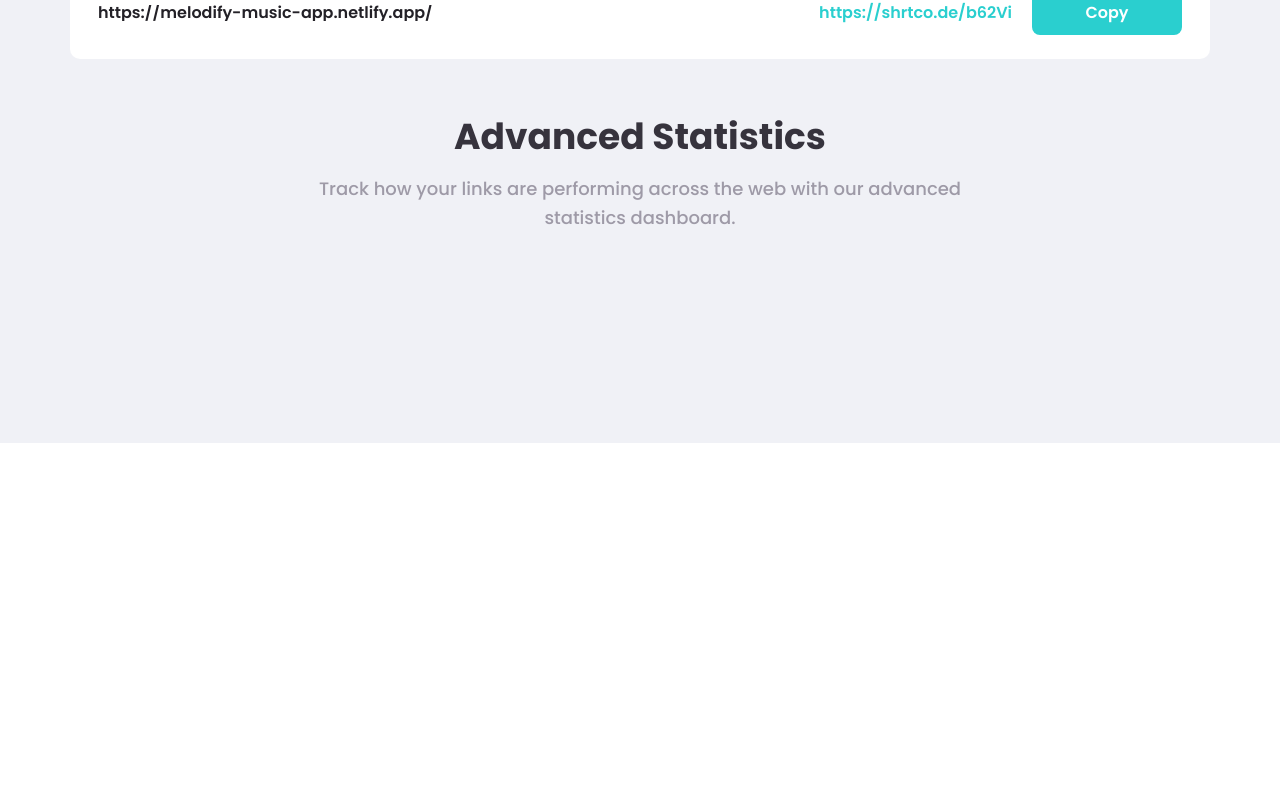
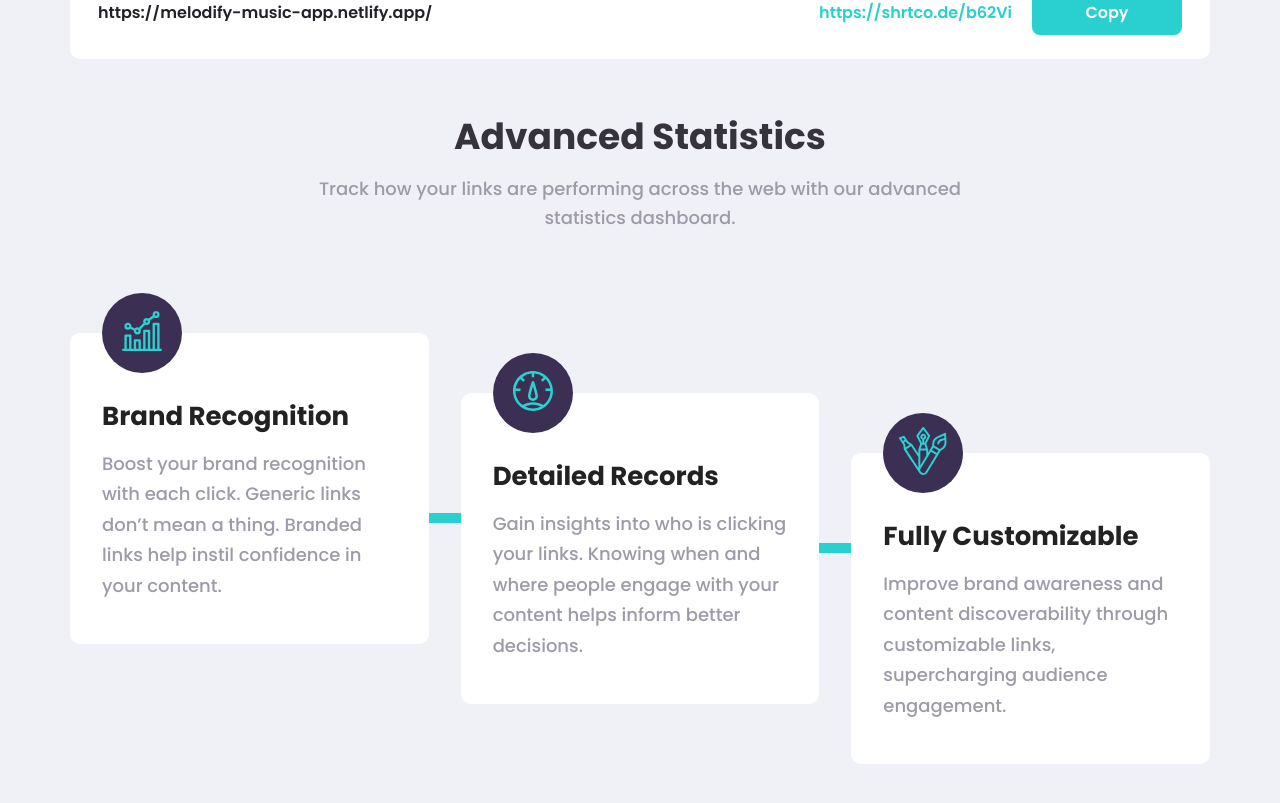
Before and after one commit to YachuJoshi/URL-Shortening-App, a Next.js app: page / in a window 1280 px wide. Shown: the part 809-1612 px from the top of the page. Before the commit the page ends 1252 px from the top, so only its background shows below. Built offline with nearby package versions, Linux system fonts and the light colour scheme.

Commit message:
Features Section completed :boom:

```diff
--- /dev/null
+++ b/src/Content.js
@@ -0,0 +1,20 @@
+export const FEATURES_LIST = [
+  {
+    icon: "/images/icon-brand-recognition.svg",
+    title: "Brand Recognition",
+    description: `Boost your brand recognition with each click. Generic links don’t
+    mean a thing. Branded links help instil confidence in your content.`,
+  },
+  {
+    icon: "/images/icon-detailed-records.svg",
+    title: "Detailed Records",
+    description: `Gain insights into who is clicking your links. Knowing when and where
+    people engage with your content helps inform better decisions.`,
+  },
+  {
+    icon: "/images/icon-fully-customizable.svg",
+    title: "Fully Customizable",
+    description: `Improve brand awareness and content discoverability through customizable
+    links, supercharging audience engagement.`,
+  },
+];
--- /dev/null
+++ b/src/components/Features.jsx
@@ -0,0 +1,18 @@
+import styles from "./Features.module.scss";
+
+import { FeaturesBox } from "./FeaturesBox";
+import { FEATURES_LIST } from "../Content";
+
+export const Features = () => {
+  return (
+    <div className={styles.Features}>
+      <ul className={styles.FeaturesList}>
+        {FEATURES_LIST.map((feature, index) => (
+          <li key={index} className={styles.FeaturesItem}>
+            <FeaturesBox feature={feature} />
+          </li>
+        ))}
+      </ul>
+    </div>
+  );
+};
--- /dev/null
+++ b/src/components/Features.module.scss
@@ -0,0 +1,65 @@
+@import '../styles/main.scss';
+
+.Features {
+  padding: 0 16px;
+
+  @include media-breakpoint-up(xl) {
+    padding: 0;
+    margin-top: 100px;
+  }
+}
+
+.FeaturesList {
+  display: flex;
+  flex-flow: column;
+
+  @include media-breakpoint-up(xl) {
+    display: grid;
+    grid-template-columns: repeat(3, 1fr);
+    column-gap: 32px;
+  }
+}
+
+.FeaturesItem {
+  &:not(:last-child) {
+    margin-bottom: 80px;
+
+    @include media-breakpoint-up(xl) {
+      position: relative;
+    }
+
+    &::after {
+      content: "";
+      display: block;
+      height: 80px;
+      width: 10px;
+      background-color: $cyan;
+      position: absolute;
+      left: 50%;
+      transform: translateX(-50%);
+
+      @include media-breakpoint-up(xl) {
+        display: block;
+        left: auto;
+        top: 50%;
+        right: -60px;
+        transform: translate(0, -50%);
+        height: 10px;
+        width: 60px;
+        z-index: -1;
+      }
+    }
+  }
+
+  &:nth-child(2) {
+    @include media-breakpoint-up(xl) {
+      margin-top: 60px;
+    }
+  }
+
+  &:nth-child(3) {
+    @include media-breakpoint-up(xl) {
+      margin-top: 120px;
+    }
+  }
+}
--- /dev/null
+++ b/src/components/FeaturesBox.jsx
@@ -0,0 +1,16 @@
+import styles from "./FeaturesBox.module.scss";
+
+export const FeaturesBox = ({ feature, index }) => {
+  const { icon, title, description } = feature;
+  return (
+    <div className={styles.FeaturesBox}>
+      <figure className={styles.Figure}>
+        <img src={icon} alt={title} className={styles.Logo} />
+      </figure>
+      <div className={styles.Details}>
+        <h2 className={styles.Title}>{title}</h2>
+        <p className={styles.Description}>{description}</p>
+      </div>
+    </div>
+  );
+};
--- /dev/null
+++ b/src/components/FeaturesBox.module.scss
@@ -0,0 +1,58 @@
+@import '../styles/main.scss';
+
+.FeaturesBox {
+  background-color: $white;
+  display: flex;
+  flex-flow: column;
+  align-items: center;
+  padding: 0 32px 42px;
+  border-radius: 10px;
+
+  @include media-breakpoint-up(xl) {
+    align-items: flex-start;
+  }
+}
+
+.Figure {
+  background-color: $dark-violet;
+  height: 40px;
+  width: 40px;
+  padding: 20px;
+  border-radius: 50%;
+  display: flex;
+  justify-content: center;
+  align-items: center;
+  transform: translateY(-40px);
+
+  .Logo {
+    transform: translateY(-2px);
+  }
+}
+
+.Details {
+  margin-top: -4px;
+  display: flex;
+  flex-flow: column;
+  justify-content: center;
+  align-items: center;
+  text-align: center;
+
+  @include media-breakpoint-up(xl) {
+    align-items: flex-start;
+    text-align: left;
+    margin-top: -10px;
+  }
+
+  .Title {
+    font-size: 26px;
+    font-weight: 700;
+    margin-bottom: 20px;
+  }
+
+  .Description {
+    color: $grayish-violet;
+    font-weight: 500;
+    line-height: 1.7;
+    font-size: 18px;
+  }
+}
--- a/src/components/index.js
+++ b/src/components/index.js
@@ -3,3 +3,4 @@ export { Hero } from "./Hero";
 export { ShortenURLForm } from "./ShortenURLForm";
 export { ShortURLOutput } from "./ShortURLOutput";
 export { Statistics } from "./Statistics";
+export { Features } from "./Features";
--- a/src/pages/HomePage.jsx
+++ b/src/pages/HomePage.jsx
@@ -6,6 +6,7 @@ import {
   ShortenURLForm,
   ShortURLOutput,
   Statistics,
+  Features,
 } from "../components";
 import { Container, Section } from "../ui-kits";
 
@@ -20,6 +21,7 @@ export const HomePage = () => {
       <Section sectionClassName={styles.GrayBackgroundContainer}>
         <ShortURLOutput />
         <Statistics />
+        <Features />
       </Section>
     </>
   );
--- a/src/pages/HomePage.module.scss
+++ b/src/pages/HomePage.module.scss
@@ -5,7 +5,7 @@
   z-index: 1;
   background-color: $grayish-white;
   margin-top: -151px;
-  padding-bottom: 150px;
+  padding-bottom: 40px;
 
   @include media-breakpoint-up(md) {
     margin-top: -140px;
```
